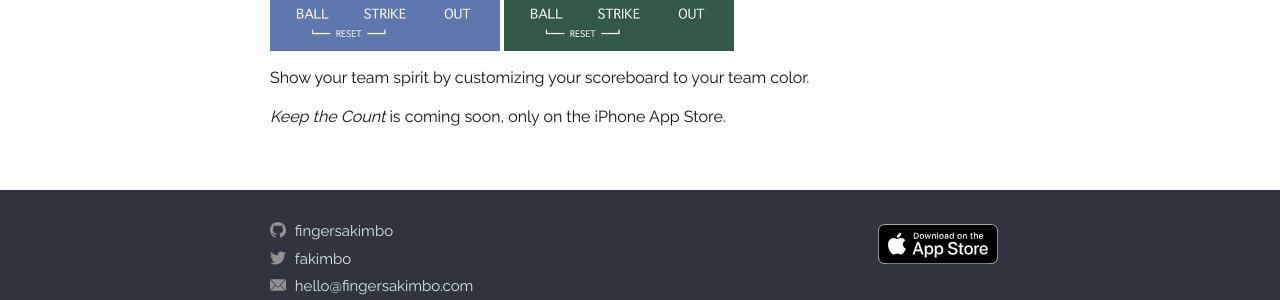
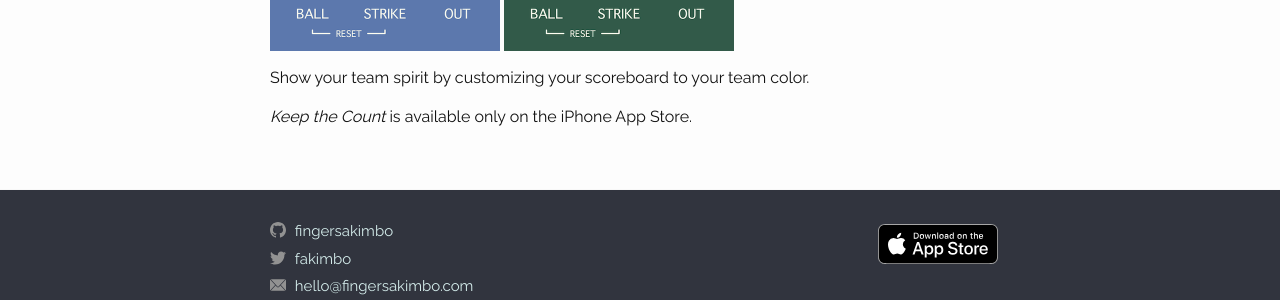
Before and after one commit to fingersakimbo/fingersakimbo.github.io, a Jekyll site: the page built from app_pages/keepcount.md, in a window 1280 px wide. Shown: the part 770-1070 px from the top of the page. Built offline with Jekyll 4.4.1, drawn with Linux system fonts in a browser that asks for light colours; some web fonts are replaced.

Commit message:
Update keepcount.md

```diff
--- a/app_pages/keepcount.md
+++ b/app_pages/keepcount.md
@@ -17,4 +17,4 @@ doesn't force you to use it any particular way.
 
 Show your team spirit by customizing your scoreboard to your team color.
 
-_Keep the Count_ is coming soon, only on the iPhone App Store.
+_Keep the Count_ is available only on the iPhone App Store.
```
